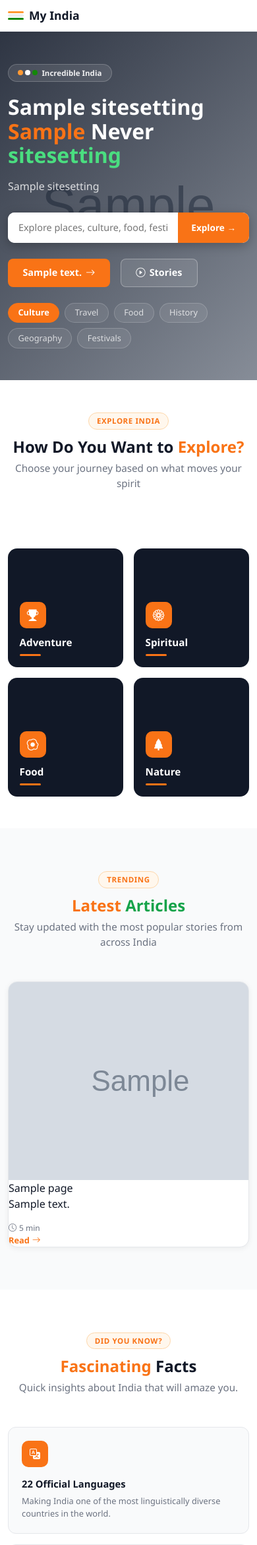
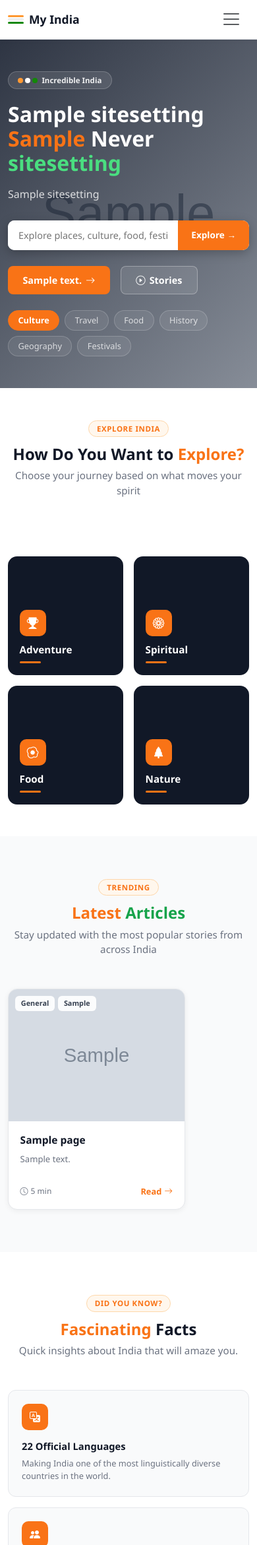
Before and after one commit to ag1170-pixel/MOI_project, a Django app: page / in a window 390 px wide. Shown: the top 2341 px of the page at 66% size. Run offline with Django 5.2, Linux system fonts and the light colour scheme; tables that the repository leaves empty hold one stand-in row (values such as "Sample post"); grey boxes marked "Sample" are stand-in pictures; some libraries are stand-ins or nearby versions.

Commit message:
Fix: mobile nav, card heights, article URLs, CSS class mismatches
- Mobile navbar: replace d-none/d-md-flex nav with Bootstrap navbar-expand-md
  + hamburger toggler so menu works on all screen sizes

- Article card equal heights: add d-flex to col-* wrappers in home, maps,
  my_india templates so height:100% on .art-card stretches uniformly per row

- Fix Read button 404: article_view now falls back to DB render + auto-generates
  static file if missing (handles pages published via Django admin)

- Clean URL structure: /published_pages/<slug>.html → /articles/<slug>
  Old URLs issue a 301 permanent redirect; all templates, generators, and
  panel views updated to use the new clean URL format

- Fix CSS class mismatches in _article_card.html (card-img-wrap→img-wrap,
  card-body→body, card-title→art-title, card-desc→art-desc,
  card-footer-row→art-foot) and add missing CSS aliases for maps/my_india
  page class names (section-title-line, featured-card, etc.)

Co-Authored-By: Claude Sonnet 4.6 <noreply@anthropic.com>

```diff
--- a/apps/pages/utils/sitemap_generator.py
+++ b/apps/pages/utils/sitemap_generator.py
@@ -14,7 +14,7 @@ def regenerate():
 
     url_entries = []
     for page in pages:
-        loc = f'{settings.SITE_DOMAIN}/published_pages/{page.slug}.html'
+        loc = f'{settings.SITE_DOMAIN}/articles/{page.slug}'
         lastmod = page.updated_at.strftime('%Y-%m-%d')
         url_entries.append(
             f'  <url>\n'
--- a/apps/pages/utils/static_generator.py
+++ b/apps/pages/utils/static_generator.py
@@ -15,7 +15,7 @@ def generate(page):
     Render the page using base_layout.html and write a static .html file
     to published_pages/{slug}.html. Returns the output Path.
     """
-    canonical = page.canonical_url or f'{settings.SITE_DOMAIN}/published_pages/{page.slug}.html'
+    canonical = page.canonical_url or f'{settings.SITE_DOMAIN}/articles/{page.slug}'
 
     context = {
         'page': page,
--- a/apps/pages/views.py
+++ b/apps/pages/views.py
@@ -142,7 +142,7 @@ class PagePreviewView(LoginRequiredMixin, View):
         page = get_object_or_404(Page, pk=pk)
         from django.conf import settings
 
-        canonical = page.canonical_url or f'{settings.SITE_DOMAIN}/published_pages/{page.slug}.html'
+        canonical = page.canonical_url or f'{settings.SITE_DOMAIN}/articles/{page.slug}'
 
         context = {
             'page': page,
--- a/moi_panel/urls.py
+++ b/moi_panel/urls.py
@@ -2,28 +2,71 @@ from django.contrib import admin
 from django.urls import path, include
 from django.conf import settings
 from django.conf.urls.static import static
-from django.http import HttpResponse
+from django.http import HttpResponse, HttpResponsePermanentRedirect
 
 
 def sitemap_view(request):
     """Serve sitemap.xml — create an empty one if it doesn't exist yet."""
     sitemap_path = settings.SITEMAP_DIR / 'sitemap.xml'
     if not sitemap_path.exists():
-        # Auto-generate (empty or with existing published pages)
         from apps.pages.utils import sitemap_generator
         sitemap_generator.regenerate()
     content = sitemap_path.read_text(encoding='utf-8')
     return HttpResponse(content, content_type='application/xml')
 
 
-def published_page_view(request, slug):
-    """Serve published static HTML files."""
+def article_view(request, slug):
+    """
+    Serve a published article at the clean URL /articles/<slug>.
+
+    Priority:
+    1. Serve the cached static HTML file if it exists (fast path).
+    2. If the file is missing (e.g. published via Django admin), generate it
+       on-the-fly from the DB and cache it for next time.
+    3. If generation fails for any reason, render dynamically without caching.
+    """
     page_path = settings.PUBLISHED_PAGES_DIR / f'{slug}.html'
-    if not page_path.exists():
-        from django.http import Http404
-        raise Http404("Published page not found")
-    content = page_path.read_text(encoding='utf-8')
-    return HttpResponse(content, content_type='text/html')
+
+    # Fast path — static file already exists
+    if page_path.exists():
+        return HttpResponse(page_path.read_text(encoding='utf-8'), content_type='text/html')
+
+    # DB fallback
+    from apps.pages.models import Page
+    from django.http import Http404
+    from django.template.loader import render_to_string
+    from apps.pages.utils.static_generator import _get_absolute_media_url, generate
+
+    try:
+        page = Page.objects.get(slug=slug, status=Page.STATUS_PUBLISHED)
+    except Page.DoesNotExist:
+        raise Http404('Article not found')
+
+    # Try to generate and cache the static file
+    try:
+        generate(page)
+        if page_path.exists():
+            return HttpResponse(page_path.read_text(encoding='utf-8'), content_type='text/html')
+    except Exception:
+        pass  # fall through to dynamic render
+
+    # Pure dynamic render (no caching)
+    canonical = page.canonical_url or f'{settings.SITE_DOMAIN}/articles/{slug}'
+    context = {
+        'page': page,
+        'related_links': page.related_links.all(),
+        'canonical_url': canonical,
+        'og_image_url': _get_absolute_media_url(page.og_image),
+        'featured_image_url': _get_absolute_media_url(page.featured_image),
+        'site_domain': settings.SITE_DOMAIN,
+    }
+    html = render_to_string('base_layout.html', context)
+    return HttpResponse(html, content_type='text/html')
+
+
+def legacy_article_redirect(request, slug):
+    """301-redirect old /published_pages/<slug>.html → /articles/<slug>."""
+    return HttpResponsePermanentRedirect(f'/articles/{slug}')
 
 
 urlpatterns = [
@@ -36,9 +79,12 @@ urlpatterns = [
     path('dashboard/', include('apps.dashboard.urls')),
     path('pages/', include('apps.pages.urls')),
 
-    # Published pages — serve static HTML files
-    path('published_pages/<slug:slug>.html', published_page_view, name='published_page'),
+    # Clean article URLs  (e.g. /articles/vaishali-district-map)
+    path('articles/<slug:slug>', article_view, name='article'),
 
-    # Sitemap — served dynamically, creates empty one if missing
+    # Legacy redirect — keeps old bookmarks/links working
+    path('published_pages/<slug:slug>.html', legacy_article_redirect, name='published_page'),
+
+    # Sitemap
     path('sitemap.xml', sitemap_view, name='sitemap'),
 ] + static(settings.MEDIA_URL, document_root=settings.MEDIA_ROOT)
--- a/templates/dashboard/index.html
+++ b/templates/dashboard/index.html
@@ -91,7 +91,7 @@
             <td>
               <code style="font-size:.75rem;color:#64748b;background:#F1F5F9;padding:.15rem .45rem;border-radius:5px;">{{ page.slug }}</code>
               {% if page.is_published %}
-              <br><a href="/published_pages/{{ page.slug }}.html" target="_blank"
+              <br><a href="/articles/{{ page.slug }}" target="_blank"
                      style="font-size:.75rem;color:#16a34a;text-decoration:none;display:inline-flex;align-items:center;gap:3px;margin-top:2px;">
                 <i class="bi bi-box-arrow-up-right"></i>View live
               </a>
--- a/templates/pages/page_detail.html
+++ b/templates/pages/page_detail.html
@@ -32,7 +32,7 @@
     <div class="alert alert-success d-flex align-items-center gap-2 mb-4">
       <i class="bi bi-check-circle-fill"></i>
       Published on {{ page.published_at|date:"F j, Y H:i" }} &mdash;
-      <a href="/published_pages/{{ page.slug }}.html" target="_blank">View live page</a>
+      <a href="/articles/{{ page.slug }}" target="_blank">View live page</a>
     </div>
     {% else %}
     <div class="alert alert-secondary d-flex align-items-center gap-2 mb-4">
--- a/templates/pages/page_form.html
+++ b/templates/pages/page_form.html
@@ -42,9 +42,8 @@
           <div class="mb-3">
             <label class="form-label fw-semibold" for="id_slug">URL Slug <span class="text-danger">*</span></label>
             <div class="input-group">
-              <span class="input-group-text text-muted">/published_pages/</span>
+              <span class="input-group-text text-muted">/articles/</span>
               {{ form.slug }}
-              <span class="input-group-text text-muted">.html</span>
             </div>
             {% if form.slug.errors %}<div class="invalid-feedback d-block">{{ form.slug.errors|join:" " }}</div>{% endif %}
             <small class="text-muted">Auto-generated from title. Only letters, numbers, and hyphens.</small>
--- a/templates/public/_article_card.html
+++ b/templates/public/_article_card.html
@@ -1,11 +1,11 @@
-{# Reusable article card — {% include "public/_article_card.html" with p=page_obj %} #}
+{# Reusable article card — {% include "public/_article_card.html" %} #}
 <div class="art-card">
 
-  <div class="card-img-wrap">
+  <div class="img-wrap">
     {% if p.featured_image %}
     <img src="{{ p.featured_image.url }}" alt="{{ p.title }}">
     {% else %}
-    <div class="card-img-placeholder">
+    <div class="img-placeholder">
       {% if p.category == 'maps' %}<i class="bi bi-map"></i>
       {% elif p.category == 'my_india' %}<i class="bi bi-building"></i>
       {% else %}<i class="bi bi-file-earmark-text"></i>{% endif %}
@@ -28,17 +28,17 @@
     </div>
   </div>
 
-  <div class="card-body">
-    <div class="card-title">{{ p.title }}</div>
+  <div class="body">
+    <div class="art-title">{{ p.title }}</div>
     {% if p.description %}
-    <p class="card-desc">{{ p.description }}</p>
+    <p class="art-desc">{{ p.description }}</p>
     {% endif %}
-    <div class="card-footer-row">
+    <div class="art-foot">
       <span class="read-time">
         <i class="bi bi-clock"></i>
         {% if p.body_content %}5 min{% else %}2 min{% endif %}
       </span>
-      <a href="/published_pages/{{ p.slug }}.html" class="read-link">
+      <a href="/articles/{{ p.slug }}" class="read-link">
         Read <i class="bi bi-arrow-right"></i>
       </a>
     </div>
--- a/templates/public/home.html
+++ b/templates/public/home.html
@@ -112,7 +112,7 @@
 
     <div class="row g-4">
       {% for p in page_obj %}
-      <div class="col-sm-6 col-lg-4">{% include "public/_article_card.html" %}</div>
+      <div class="col-sm-6 col-lg-4 d-flex">{% include "public/_article_card.html" %}</div>
       {% endfor %}
     </div>
     {% include "public/_pagination.html" %}
@@ -132,7 +132,7 @@
     </div>
     <div class="row g-4">
       {% for p in maps_pages %}
-      <div class="col-sm-6 col-lg-4">{% include "public/_article_card.html" %}</div>
+      <div class="col-sm-6 col-lg-4 d-flex">{% include "public/_article_card.html" %}</div>
       {% endfor %}
     </div>
   </div>
@@ -150,7 +150,7 @@
     </div>
     <div class="row g-4">
       {% for p in my_india_pages %}
-      <div class="col-sm-6 col-lg-4">{% include "public/_article_card.html" %}</div>
+      <div class="col-sm-6 col-lg-4 d-flex">{% include "public/_article_card.html" %}</div>
       {% endfor %}
     </div>
     <div class="text-center mt-4">
--- a/templates/public/maps.html
+++ b/templates/public/maps.html
@@ -42,7 +42,7 @@
 
   <div class="row g-4">
     {% for p in page_obj %}
-    <div class="col-sm-6 col-lg-4">
+    <div class="col-sm-6 col-lg-4 d-flex">
       {% include "public/_article_card.html" %}
     </div>
     {% endfor %}
--- a/templates/public/my_india.html
+++ b/templates/public/my_india.html
@@ -61,7 +61,7 @@
             <span style="background:#fff;"></span>
             <span style="background:#138808;"></span>
           </div>
-          <a href="/published_pages/{{ p.slug }}.html"
+          <a href="/articles/{{ p.slug }}"
              style="color:rgba(255,255,255,.8);font-size:.78rem;font-weight:600;text-decoration:none;display:inline-flex;align-items:center;gap:4px;margin-top:.5rem;">
             Explore More <i class="bi bi-arrow-right"></i>
           </a>
@@ -82,7 +82,7 @@
 
   <div class="row g-4">
     {% for p in page_obj %}
-    <div class="col-sm-6 col-lg-4">
+    <div class="col-sm-6 col-lg-4 d-flex">
       {% include "public/_article_card.html" %}
     </div>
     {% endfor %}
--- a/templates/public/public_base.html
+++ b/templates/public/public_base.html
@@ -144,9 +144,31 @@
     /* ── MISC ── */
     .sec-wrap { padding: 4rem 0; }
     .sec-wrap.bg-warm { background: var(--light); }
+    .section-wrap { padding: 3rem 0; }
     .empty-state { background: #F9FAFB; border-radius: 16px; padding: 4rem 2rem; text-align: center; }
     .pagination .page-link { color: var(--orange); border-radius: 8px !important; margin: 0 2px; }
     .pagination .page-item.active .page-link { background: var(--orange); border-color: var(--orange); color: #fff; }
+
+    /* ── ALIAS / COMPAT CSS ── */
+    /* Maps & My India pages use these names */
+    .section-title-line { font-size: 1.3rem; font-weight: 800; color: var(--navy); border-left: 4px solid var(--orange); padding-left: .75rem; }
+    .section-eyebrow { display: inline-flex; align-items: center; gap: 6px; background: var(--light); color: var(--orange); border: 1px solid #FED7AA; border-radius: 20px; font-size: .72rem; font-weight: 700; padding: .2rem .75rem; text-transform: uppercase; letter-spacing: .05em; margin-bottom: .75rem; }
+    .section-heading { font-size: clamp(1.5rem, 3vw, 2rem); font-weight: 800; text-align: center; margin-bottom: .4rem; }
+    .section-heading .word-orange { color: var(--orange); }
+    .section-sub { text-align: center; color: var(--muted); font-size: .95rem; margin-bottom: 2.5rem; }
+
+    /* Featured card (my_india.html uses .featured-card / .overlay / .content) */
+    .featured-card { position: relative; border-radius: 14px; overflow: hidden; height: 260px; }
+    .featured-card img { width: 100%; height: 100%; object-fit: cover; }
+    .featured-card .overlay { position: absolute; inset: 0; background: linear-gradient(0deg, rgba(0,0,0,.75) 0%, transparent 55%); }
+    .featured-card .content { position: absolute; bottom: 0; left: 0; right: 0; padding: 1.25rem; }
+
+    /* ── MOBILE NAV ── */
+    @media (max-width: 767.98px) {
+      .site-nav { flex-direction: column; align-items: flex-start; gap: .1rem; padding: .5rem 0; }
+      .site-nav a { width: 100%; border-radius: 8px; padding: .55rem 1rem; }
+      .btn-panel { margin-top: .5rem; }
+    }
   </style>
   {% block extra_head %}{% endblock %}
 </head>
@@ -155,9 +177,10 @@
 <!-- ═══ HEADER ═══ -->
 <header class="site-header">
   <div class="container">
-    <div class="d-flex align-items-center justify-content-between">
+    <nav class="navbar navbar-expand-md p-0">
 
-      <a href="/" class="brand-logo">
+      <!-- Brand -->
+      <a href="/" class="brand-logo navbar-brand me-auto">
         <div class="brand-flag">
           <span class="f1"></span>
           <span class="f2"></span>
@@ -166,22 +189,30 @@
         <span class="brand-name">My India</span>
       </a>
 
-      <nav class="site-nav d-none d-md-flex">
-        <a href="/"         class="{% block nav_home %}{% endblock %}">Home</a>
-        <a href="/maps"     class="{% block nav_maps %}{% endblock %}">Maps</a>
-        <a href="/my-india" class="{% block nav_my_india %}{% endblock %}">Stories</a>
-        <a href="/my-india" class="{% block nav_culture %}{% endblock %}">Culture</a>
-      </nav>
+      <!-- Hamburger toggler (visible on mobile) -->
+      <button class="navbar-toggler border-0 shadow-none" type="button"
+              data-bs-toggle="collapse" data-bs-target="#mainNavMenu"
+              aria-controls="mainNavMenu" aria-expanded="false"
+              aria-label="Toggle navigation">
+        <span class="navbar-toggler-icon"></span>
+      </button>
 
-      <div class="d-flex align-items-center gap-2">
+      <!-- Collapsible nav -->
+      <div class="collapse navbar-collapse" id="mainNavMenu">
+        <nav class="site-nav ms-auto">
+          <a href="/"         class="{% block nav_home %}{% endblock %}">Home</a>
+          <a href="/maps"     class="{% block nav_maps %}{% endblock %}">Maps</a>
+          <a href="/my-india" class="{% block nav_my_india %}{% endblock %}">Stories</a>
+          <a href="/my-india" class="{% block nav_culture %}{% endblock %}">Culture</a>
+        </nav>
         {% if request.user.is_authenticated %}
-        <a href="/dashboard/" class="btn-panel">
+        <a href="/dashboard/" class="btn-panel ms-md-3 mt-2 mt-md-0 d-inline-block">
           <i class="bi bi-grid-fill me-1"></i>Panel
         </a>
         {% endif %}
       </div>
 
-    </div>
+    </nav>
   </div>
 </header>
 
```
